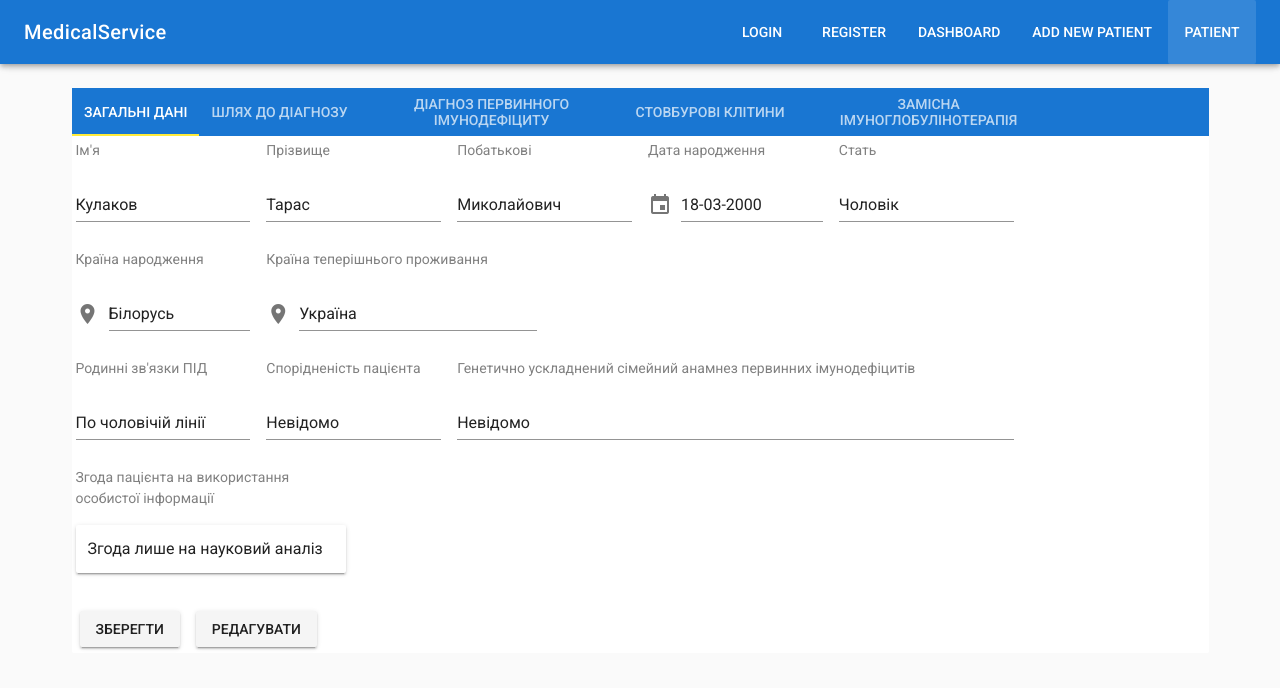
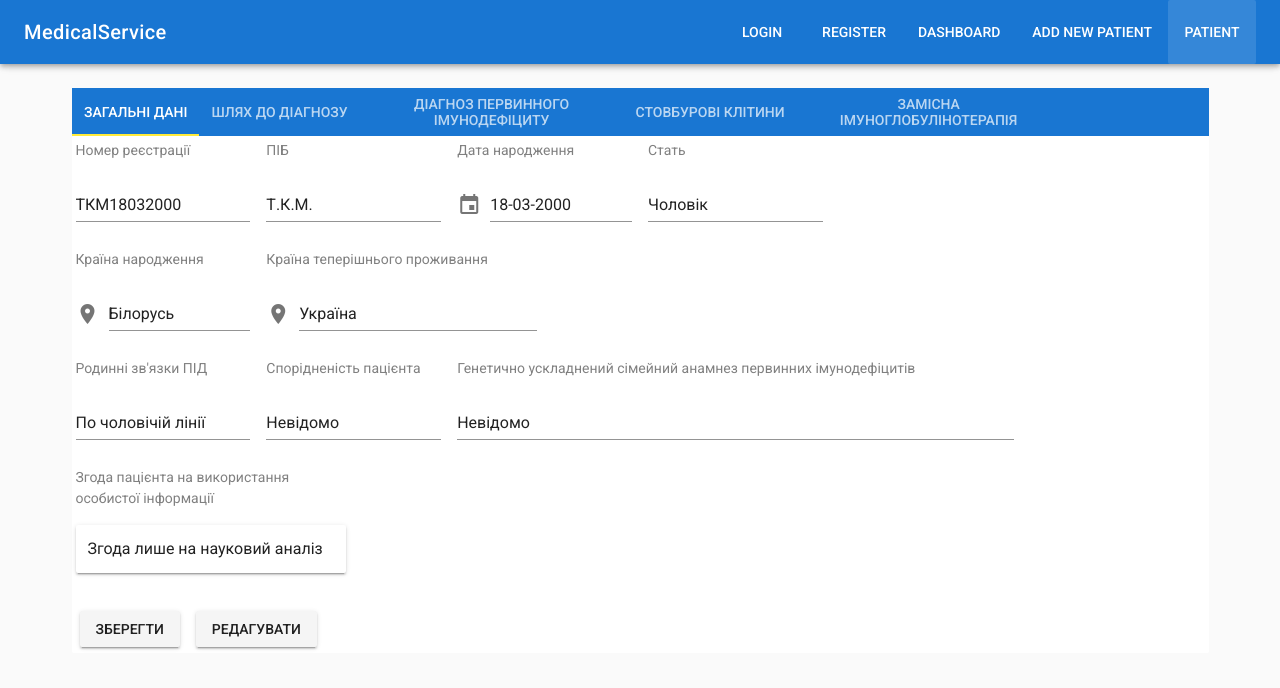
Before and after one commit to SolyaHetman/medical-service, a Vue app in the folder client/: page /#/patientinfo in a window 1280 px wide. Shown: the top 688 px of the page. Built offline with nearby package versions, Linux system fonts and the light colour scheme.

Commit message:
Edit tables

```diff
--- a/client/src/components/Doctor/AddPatient/Tabs/Tab2.vue
+++ b/client/src/components/Doctor/AddPatient/Tabs/Tab2.vue
@@ -19,7 +19,7 @@
         </v-flex>
 
         <v-flex md5>
-          <p>Чи був встановлений діагноз ПІД без наявності ПІД-асоційованих симтомів і лише напідставі  лабораторних відхилень </p>
+          <p>Чи був встановлений діагноз ПІД без наявності ПІД-асоційованих симтомів і лише на підставі  лабораторних відхилень </p>
           <v-radio-group v-model=" pathDagnosis.pid_lab_only" :mandatory="false">
             <v-radio color="#1976d2" label="так" value="yes"></v-radio>
             <v-radio color="#1976d2" label="ні" value="no"></v-radio>
@@ -118,6 +118,10 @@
                 v-model= pathDagnosis.IgM
                 label="Рівень IgM"
             ></v-text-field>
+            <v-text-field
+                v-model= pathDagnosis.IgE
+                label="Рівень IgE"
+            ></v-text-field>
         </v-flex>
 
       </v-layout>
--- a/client/src/components/Doctor/PatientInfo/Tabs/Tab1.vue
+++ b/client/src/components/Doctor/PatientInfo/Tabs/Tab1.vue
@@ -4,27 +4,18 @@
       <v-layout>
 
         <v-flex md2 >
-          <p><font color="#808080">Ім'я</font></p>
+          <p><font color="#808080">Номер реєстрації</font></p>
           <v-text-field
-            v-model="generalData.lastname"
+            v-model="generalData.numberOfRegistry"
             :rules="nameRules"
             readonly
           ></v-text-field>
         </v-flex>
 
-        <v-flex md2>
-          <p><font color="#808080">Прізвище</font></p>
+        <v-flex md2 >
+          <p><font color="#808080">ПІБ</font></p>
           <v-text-field
-            v-model="generalData.firstname"
-            :rules="nameRules"
-            readonly
-          ></v-text-field>
-        </v-flex>
-
-        <v-flex md2>
-          <p><font color="#808080">Побатькові</font></p>
-          <v-text-field
-            v-model="generalData.middlename"
+            v-model="generalData.pib"
             :rules="nameRules"
             readonly
           ></v-text-field>
@@ -140,17 +131,16 @@
           (v) => v && v.length <= 20 || 'Name must be less than 20 characters'
         ],
         generalData: {
-          firstname:  "Тарас",
-          lastname:   "Кулаков",
-          middlename: "Миколайович",
-          birthdate:  "18-03-2000",
-          Sex:        "Чоловік",
-          Country:    "Білорусь",
-          CountryN:   "Україна",
-          FamilyTies: "По чоловічій лінії",
-          Agreement:  "Згода лише на науковий аналіз",
-          Affinity:   "Невідомо",
-          numberESID: "Невідомо",
+          numberOfRegistry: "ТКМ18032000",
+          pib:              "Т.К.М.",
+          birthdate:        "18-03-2000",
+          Sex:              "Чоловік",
+          Country:          "Білорусь",
+          CountryN:         "Україна",
+          FamilyTies:       "По чоловічій лінії",
+          Agreement:        "Згода лише на науковий аналіз",
+          Affinity:         "Невідомо",
+          numberESID:       "Невідомо",
         }
       }
     },
--- a/client/src/components/Doctor/PatientInfo/Tabs/Tab2.vue
+++ b/client/src/components/Doctor/PatientInfo/Tabs/Tab2.vue
@@ -15,7 +15,7 @@
         <v-flex md6>
           <p>
           	<font color="#808080">
-          		Чи був встановлений діагноз ПІД без наявності ПІД-асоційованих симтомів і лише напідставі лабораторних відхилень
+          		Чи був встановлений діагноз ПІД без наявності ПІД-асоційованих симтомів і лише на підставі лабораторних відхилень
           	</font>
           </p>
           <v-text-field
@@ -72,6 +72,14 @@
             readonly
           ></v-text-field>
         </v-flex>
+        <v-flex md2>
+          <p><font color="#808080">IgE</font></p>
+          <v-text-field
+            v-model="pathDiagnosis.IgE"
+            solo
+            readonly
+          ></v-text-field>
+        </v-flex>
       </v-layout>
     </v-container>
     <v-btn @click="add" to="/newpatient">Додати</v-btn>
@@ -91,6 +99,7 @@
           IgG: "9.2 г/л",
           IgA: "2 г/л",
           IgM: "1.4 г/л",
+          IgE: "80 мо/мл",
         }
       }
     },
```
